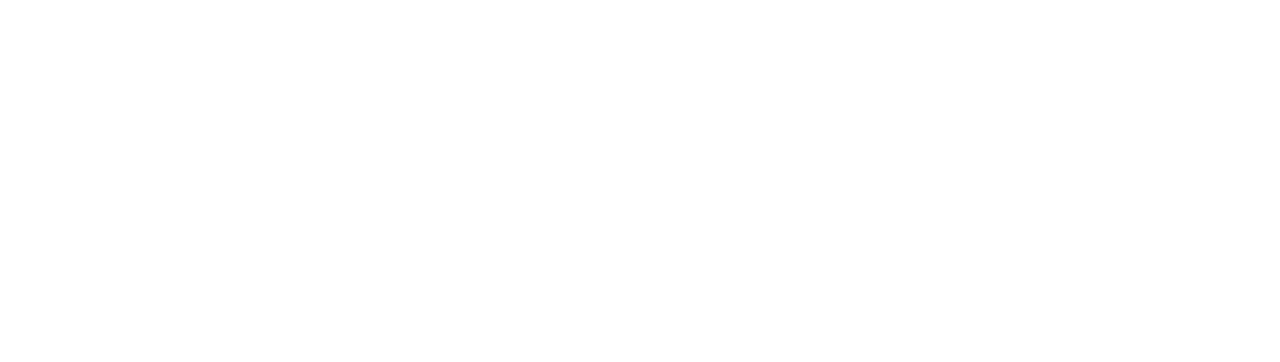
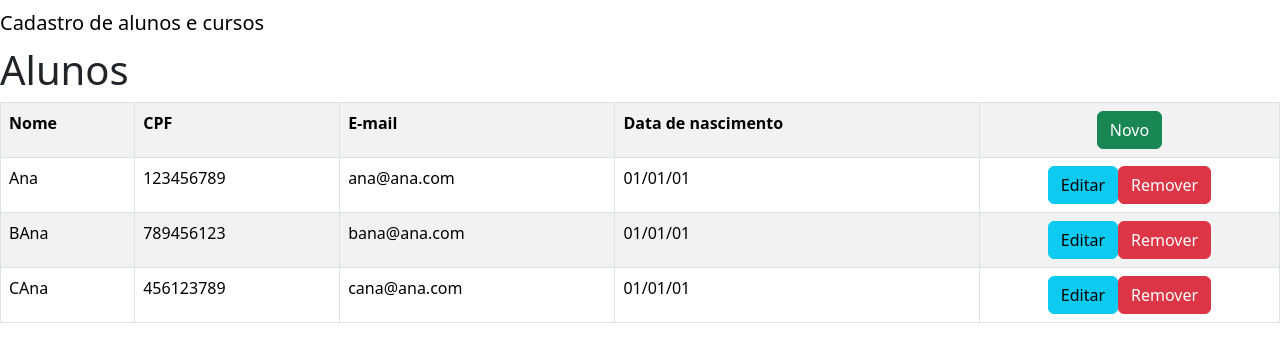
Before and after one commit to anapppp/DAS-WEBI-Trabalho-da-disciplina, an Angular app in the folder projeto-crud/: page /alunos/listar in a window 1280 px wide. Before the commit this address led to /. Shown: the top 362 px of the page. Built offline with nearby package versions, Linux system fonts and the light colour scheme.

Commit message:
feat: listar-aluno-component implementado

```diff
--- /dev/null
+++ b/projeto-crud/src/app/aluno/listar-aluno/listar-aluno.component.html
@@ -0,0 +1,31 @@
+<h1>Alunos</h1>
+<table class="table table-striped table-bordered table-hover">
+    <tbody>
+        <tr>
+            <th>Nome</th>
+            <th>CPF</th>
+            <th>E-mail</th>
+            <th>Data de nascimento</th>
+            <th class="text-center">
+                <a href="#" title="Novo" alt="Novo" class="btn btn-xs btn-success">
+                    <i class="fa fa-plus" aria-hidden="true"></i> Novo
+                </a>
+            </th>
+        </tr>
+        <tr *ngFor="let aluno of alunos">
+            <td> {{aluno.nome}} </td>
+            <td> {{aluno.cpf}} </td>
+            <td> {{aluno.email}} </td>
+            <td> {{aluno.dateNascimento}} </td>
+            <td class="text-center" style="width: 300px">
+                <a href="#" title="Editar" alt="Editar" class="btn btn-xs btn-info">
+                    <i class="fa fa-edit" aria-hidden="true"></i> Editar
+                </a>
+                <a href="#" title="Remover" alt="Remover" class="btn btn-xs btn-danger">
+                    <i class="fa fa-times" aria-hidden="true"></i> Remover
+                </a>
+            </td>
+        </tr>
+    </tbody>
+</table>
+<p *ngIf="alunos.length === 0">Nenhum aluno cadastrado.</p>
--- /dev/null
+++ b/projeto-crud/src/app/aluno/listar-aluno/listar-aluno.component.ts
@@ -0,0 +1,27 @@
+import { Component } from '@angular/core';
+import { AlunoService } from '../services/aluno.service';
+import { AlunoModule } from '../aluno.module';
+import { Aluno } from '../../shared/models/aluno.model';
+
+@Component({
+  selector: 'app-listar-aluno',
+  templateUrl: './listar-aluno.component.html',
+  styleUrl: './listar-aluno.component.css'
+})
+export class ListarAlunoComponent {
+  alunos: Aluno[] = [];
+  constructor(private alunoService: AlunoService) { }
+
+  ngOnInit(): void {
+    this.alunos = this.listarTodos();
+  }
+
+  listarTodos(): Aluno[] {
+    // return this.alunoService.listarTodos();
+    return [
+      new Aluno(1, 'Ana', '123456789', 'ana@ana.com', '01/01/01'),
+      new Aluno(2, 'BAna', '789456123', 'bana@ana.com', '01/01/01'),
+      new Aluno(3, 'CAna', '456123789', 'cana@ana.com', '01/01/01'),
+    ]
+  }
+}
--- a/projeto-crud/src/app/app-routing.module.ts
+++ b/projeto-crud/src/app/app-routing.module.ts
@@ -1,7 +1,22 @@
 import { NgModule } from '@angular/core';
 import { RouterModule, Routes } from '@angular/router';
+import { ListarAlunoComponent } from './aluno/listar-aluno/listar-aluno.component';
 
-const routes: Routes = [];
+const routes: Routes = [
+  {
+    path: '',
+    redirectTo: 'alunos/listar',
+    pathMatch: 'full'
+  },
+  {
+    path: 'alunos',
+    redirectTo: 'alunos/listar'
+  },
+  {
+    path: 'alunos/listar',
+    component: ListarAlunoComponent
+  }
+];
 
 @NgModule({
   imports: [RouterModule.forRoot(routes)],
--- a/projeto-crud/src/app/app.component.html
+++ b/projeto-crud/src/app/app.component.html
@@ -1,4 +1,10 @@
-<div>
-
+<div class="conteiner-fluid">
+  <nav class="navbar navbar-default">
+    <div class="conteiner-fluid">
+      <a class="navbar-brand" href="#">
+        {{title}}
+      </a>
+    </div>
+  </nav>
   <router-outlet></router-outlet>
 </div>
--- a/projeto-crud/src/app/app.component.ts
+++ b/projeto-crud/src/app/app.component.ts
@@ -6,5 +6,5 @@
   styleUrl: './app.component.css'
 })
 export class AppComponent {
-  title = 'projeto-crud';
+  title = 'Cadastro de alunos e cursos';
 }
--- a/projeto-crud/src/app/shared/models/aluno.model.ts
+++ b/projeto-crud/src/app/shared/models/aluno.model.ts
@@ -1,8 +1,8 @@
 export class Aluno {
     // id – numérico• nome – string• cpf – string• e - mail – string• data de nascimento – string
     constructor(
-        public id: number,
-        public nome: string,
+        public id?: number,
+        public nome?: string,
         public cpf?: string,
         public email?: string,
         public dateNascimento?: string
```
Also changed, not shown: projeto-crud/src/app/aluno/aluno.module.ts (+9 -2 lines), projeto-crud/src/app/aluno/listar-aluno/listar-aluno.component.css (added), 1 other file (tests, documents, lock files or other folders).
